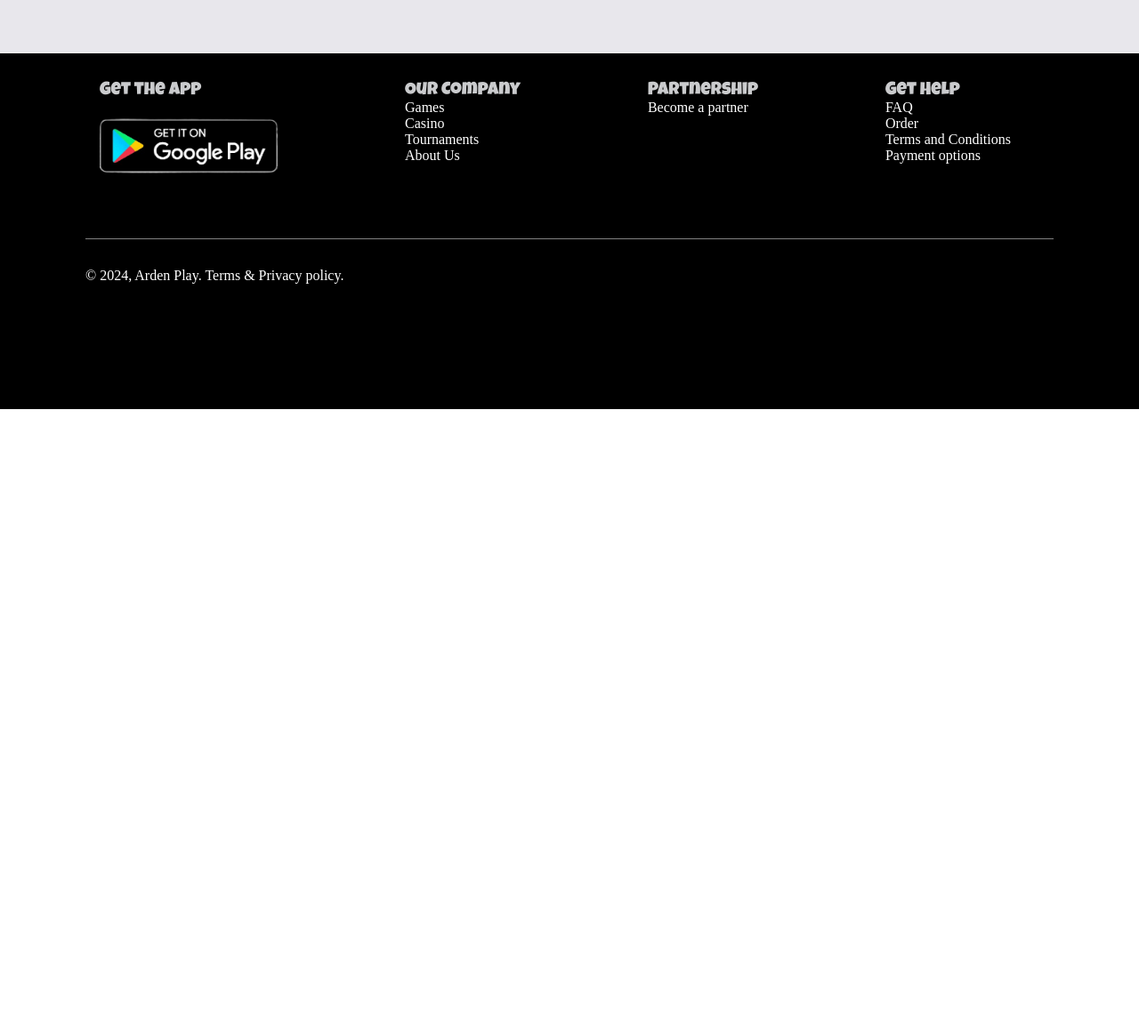
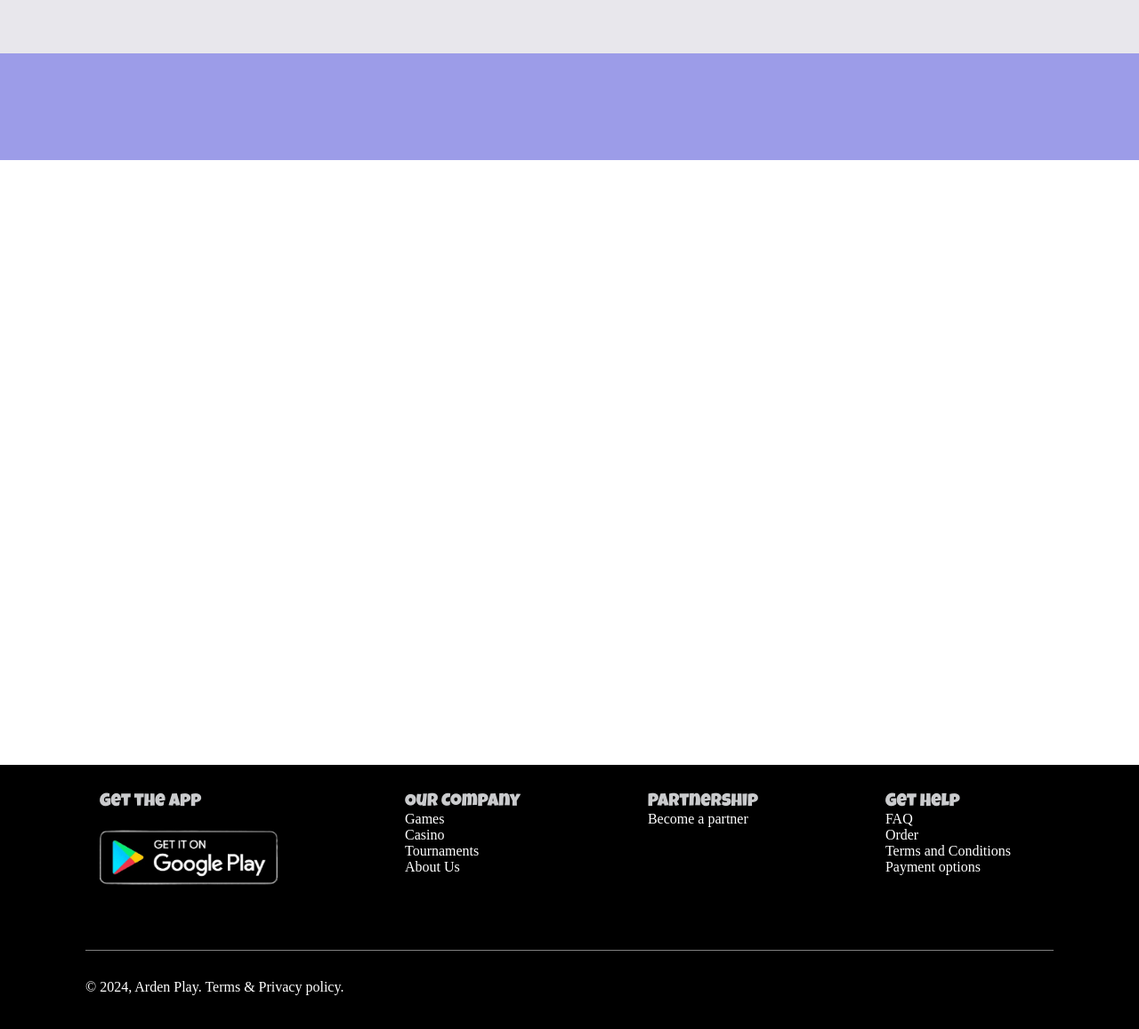
Before and after one commit to muchinon/arden, a plain HTML site: page index.html in a window 1280 px wide. Shown: the part 3220-4377 px from the top of the page at 89% size. Before the commit the page ends 3680 px from the top, so only its background shows below. Drawn offline with Linux system fonts and the light colour scheme.

Commit message:
Our team

```diff
--- a/CSS/style.css
+++ b/CSS/style.css
@@ -277,6 +277,30 @@ header {
 
 }
 
+.our-team-section {
+    height: 100vh;
+    display: flex;
+}
+
+.our-team-bar{
+    height: 15%;
+    width: 100%;
+    background-color: #9c9ce8;
+    /* padding-top: 20%; */
+    position: absolute;
+    display: flex;
+    justify-content: center;
+    align-items: center;
+
+}
+
+.our-team img{
+    width: 300px;
+    height: 200px;
+
+
+}
+
 
 .footer {
     max-width: 1664px;
--- a/index.html
+++ b/index.html
@@ -11,8 +11,9 @@
     <link rel="preconnect" href="https://fonts.gstatic.com" crossorigin>
     <link href="https://fonts.googleapis.com/css2?family=Luckiest+Guy&display=swap" rel="stylesheet">
 
-
-
+    <link rel="stylesheet" href="https://cdnjs.cloudflare.com/ajax/libs/font-awesome/6.5.2/css/all.min.css"
+        integrity="sha512-SnH5WK+bZxgPHs44uWIX+LLJAJ9/2PkPKZ5QiAj6Ta86w+fsb2TkcmfRyVX3pBnMFcV7oQPJkl9QevSCWr3W6A=="
+        crossorigin="anonymous" referrerpolicy="no-referrer" />
 </head>
 
 <body>
@@ -110,6 +111,16 @@
             </div>
         </section>
 
+        <section class="our-team-section">
+            <div class="our-team">
+                <!-- <img src="./img/team/1.jpg" alt="">
+                <img src="./img/team/2.jpg" alt="">
+                <img src="./img/team/3.jpg" alt="">
+                <img src="./img/team/4.jpg" alt=""> -->
+            </div>
+            <div class="our-team-bar"></div>
+        </section>
+
 
         <footer class="footer">
 
@@ -160,7 +171,11 @@
                 <p>© 2024, Arden Play. Terms & Privacy policy.</p>
             </div>
 
-            <div></div>
+            <div>
+                <i class="fa-brands fa-discord"></i>
+                <i class="fa-brands fa-telegram"></i>
+
+            </div>
 
 
         </footer>
```
Also changed, not shown: img/team/1.jpg (added), img/team/2.jpg (added), img/team/3.jpg (added), img/team/4.jpg (added).
